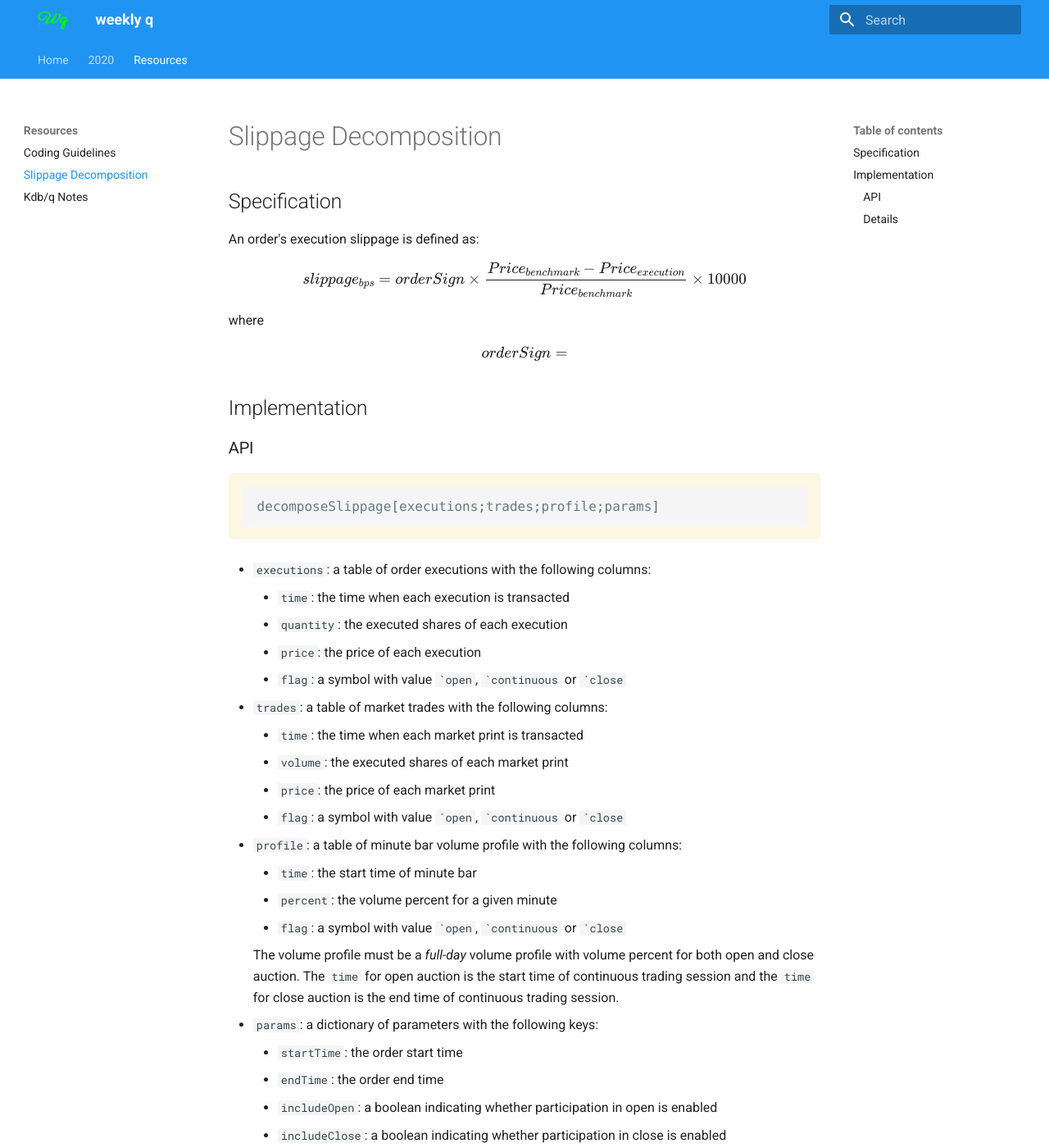
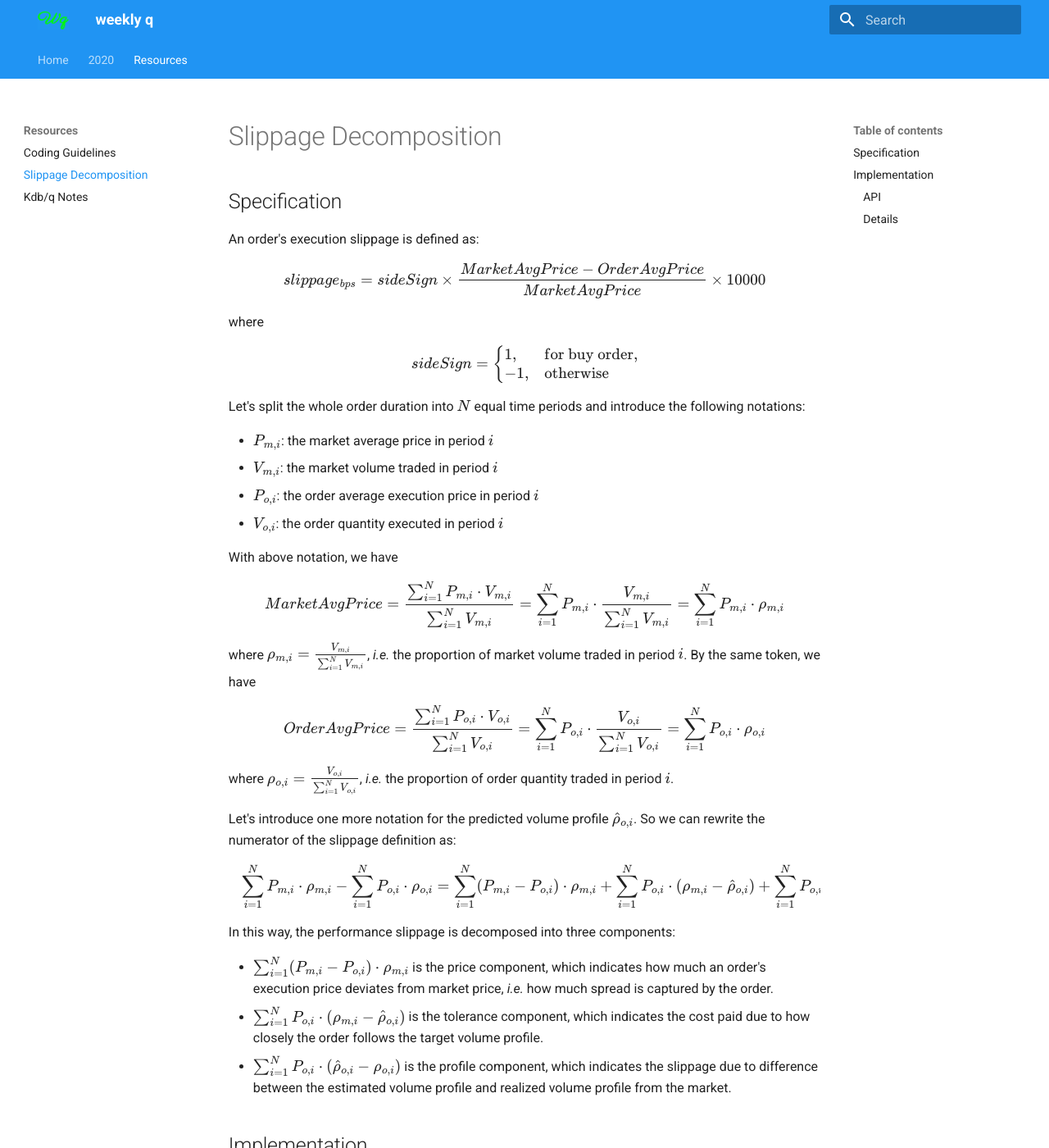
Before and after one commit to dpkwhan/weeklyq, an MkDocs documentation site: the page built from docs/resources/slippage.decomposition.md, in a window 1280 px wide and 1400 px high. Shown: the whole window at 82% size. Built offline with MkDocs 1.6.1 and Material for MkDocs 9.7.7, drawn with Linux system fonts in a browser that asks for light colours; nearby versions of some CDN libraries; formulas are drawn with MathJax 3; comment, search, counter and statistics services are not loaded.

Commit message:
Update slippage decomposition

```diff
--- a/docs/resources/slippage.decomposition.md
+++ b/docs/resources/slippage.decomposition.md
@@ -4,11 +4,50 @@
 An order's execution slippage is defined as:
 
 $$
-slippage_{bps} = orderSign \times \frac{Price_{benchmark}-Price_{execution}}{Price_{benchmark}} \times 10000
+slippage_{bps} = sideSign \times \frac{MarketAvgPrice-OrderAvgPrice}{MarketAvgPrice} \times 10000
 $$
 
 where
-$$orderSign = $$
+
+$$
+sideSign =
+\begin{cases} 1, & \text{for buy order}, \\
+              -1, & \text{otherwise}
+\end{cases}
+$$
+
+Let's split the whole order duration into $N$ equal time periods and introduce the following notations:
+
+- $P_{m,i}$: the market average price in period $i$
+- $V_{m,i}$: the market volume traded in period $i$
+- $P_{o,i}$: the order average execution price in period $i$
+- $V_{o,i}$: the order quantity executed in period $i$
+
+With above notation, we have
+
+$$
+MarketAvgPrice = \frac{\sum_{i=1}^{N} P_{m,i} \cdot V_{m,i}}{\sum_{i=1}^{N} V_{m,i}} = \sum_{i=1}^{N} P_{m,i} \cdot \frac{V_{m,i}}{\sum_{i=1}^{N} V_{m,i}} = \sum_{i=1}^{N} P_{m,i} \cdot \rho_{m,i}
+$$
+
+where $\rho_{m,i} = \frac{V_{m,i}}{\sum_{i=1}^{N} V_{m,i}}$, *i.e.* the proportion of market volume traded in period $i$. By the same token, we have
+
+$$
+OrderAvgPrice = \frac{\sum_{i=1}^{N} P_{o,i} \cdot V_{o,i}}{\sum_{i=1}^{N} V_{o,i}} = \sum_{i=1}^{N} P_{o,i} \cdot \frac{V_{o,i}}{\sum_{i=1}^{N} V_{o,i}} = \sum_{i=1}^{N} P_{o,i} \cdot \rho_{o,i}
+$$
+
+where $\rho_{o,i} = \frac{V_{o,i}}{\sum_{i=1}^{N} V_{o,i}}$, *i.e.* the proportion of order quantity traded in period $i$.
+
+Let's introduce one more notation for the predicted volume profile $\hat{\rho}_{o,i}$. So we can rewrite the numerator of the slippage definition as:
+
+$$
+\sum_{i=1}^{N} P_{m,i} \cdot \rho_{m,i} - \sum_{i=1}^{N} P_{o,i} \cdot \rho_{o,i} = \sum_{i=1}^{N} (P_{m,i} - P_{o,i}) \cdot \rho_{m,i} + \sum_{i=1}^{N} P_{o,i} \cdot (\rho_{m,i} - \hat{\rho}_{o,i}) + \sum_{i=1}^{N} P_{o,i} \cdot (\hat{\rho}_{o,i} - \rho_{o,i})
+$$
+
+In this way, the performance slippage is decomposed into three components:
+
+- $\sum_{i=1}^{N} (P_{m,i} - P_{o,i}) \cdot \rho_{m,i}$ is the price component, which indicates how much an order's execution price deviates from market price, *i.e.* how much spread is captured by the order.
+- $\sum_{i=1}^{N} P_{o,i} \cdot (\rho_{m,i} - \hat{\rho}_{o,i})$ is the tolerance component, which indicates the cost paid due to how closely the order follows the target volume profile.
+- $\sum_{i=1}^{N} P_{o,i} \cdot (\hat{\rho}_{o,i} - \rho_{o,i})$ is the profile component, which indicates the slippage due to difference between the estimated volume profile and realized volume profile from the market.
 
 ## Implementation
 
```
